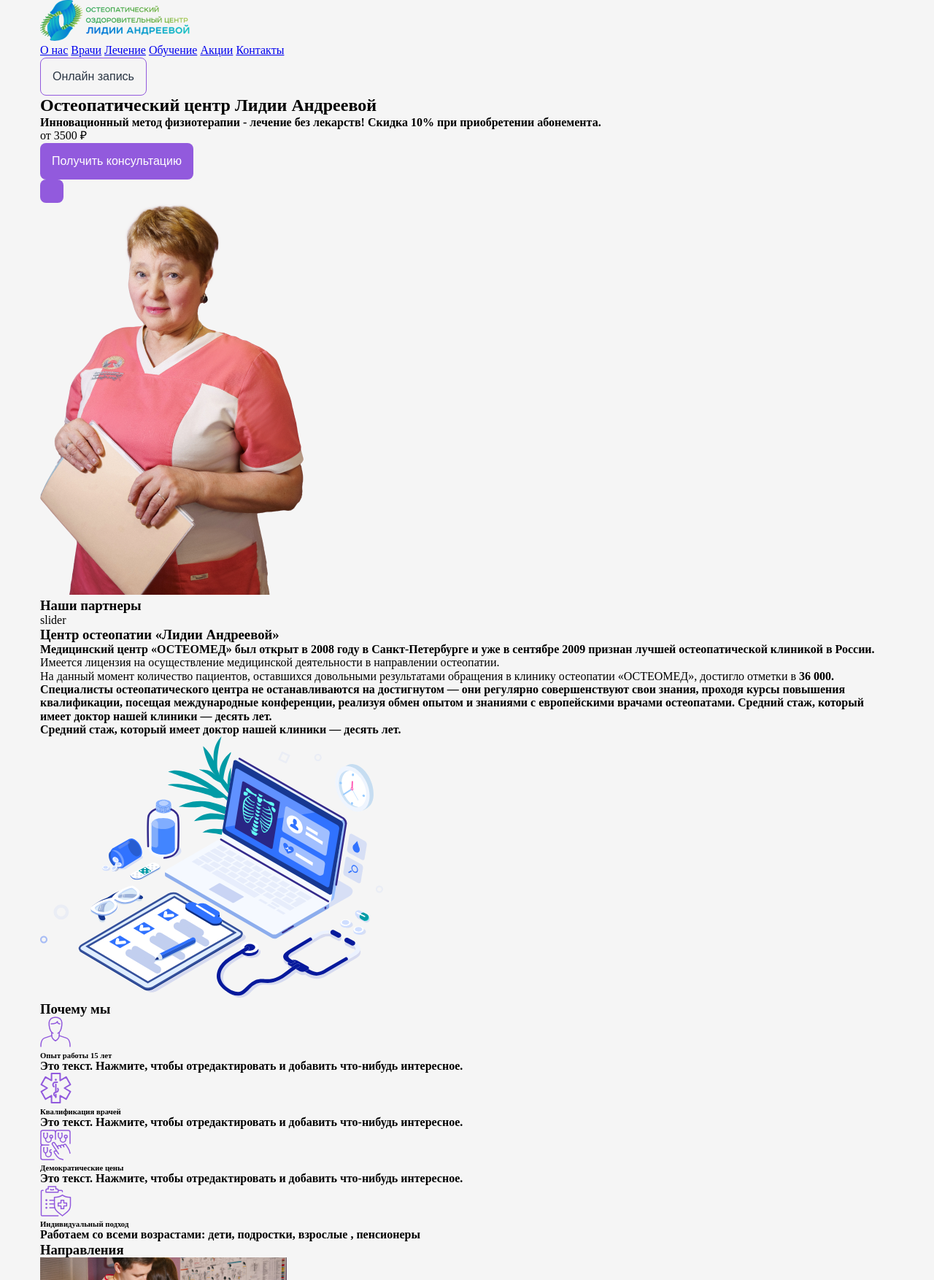
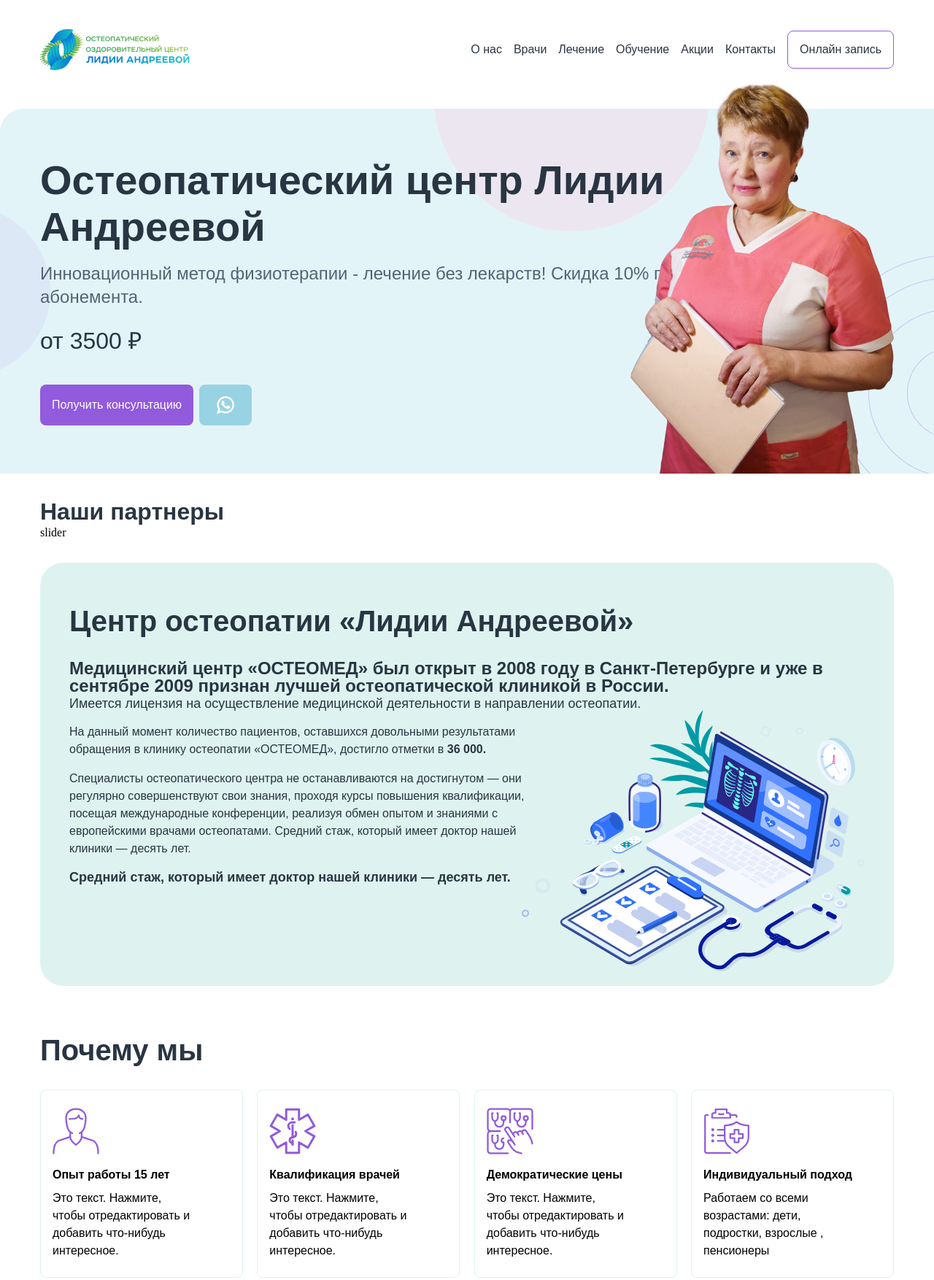
Before and after one commit to sopel1996/osteoClinic, a website: page src/index.html in a window 1280 px wide. Shown: the top 1754 px of the page at 73% size. Drawn offline with nearby package versions, Linux system fonts and the light colour scheme; files that its build step writes are made by us from their sources.

Commit message:
some style

```diff
--- a/src/index.html
+++ b/src/index.html
@@ -78,7 +78,9 @@
         <span class="sectionBanner_price">от 3500 ₽</span>
         <div class="sectionBanner_btns">
           <button class="btnFill sectionBanner_btns-btn">Получить консультацию</button>
-          <button class="btnFill sectionBanner_btns-whatsApp"></button>
+          <button class="btnFill sectionBanner_btns-whatsApp">
+            <img src="img/svg/whatsAppIcon.svg" alt="">
+          </button>
         </div>
         <img src="img/png/doctor.png" alt="" class="sectionBanner_doc" />
       </div>
@@ -94,15 +96,16 @@
     <section class="sectionAbout">
       <div class="sectionInner">
         <h3 class="sectionAbout_title">Центр остеопатии «Лидии Андреевой»</h3>
-        <p class="sectionAbot_paragraph">
-          <b>Медицинский центр «ОСТЕОМЕД» был открыт в 2008 году в Санкт-Петербурге и уже в сентябре 2009 признан лучшей остеопатической клиникой в России. </b>
+        <p class="sectionAbout_paragraph">
+          <span class="bold">Медицинский центр «ОСТЕОМЕД» был открыт в 2008 году в Санкт-Петербурге и уже в сентябре 2009 признан лучшей остеопатической клиникой в России. </span>
+          <br>
           Имеется лицензия на осуществление медицинской деятельности в направлении остеопатии.
         </p>
-        <p class="sectionAbot_paragraph">
-          На данный момент количество пациентов, оставшихся довольными результатами обращения в клинику остеопатии «ОСТЕОМЕД», достигло отметки в <b>36 000.</p>
-        </p>
-        <p class="sectionAbot_paragraph">Специалисты остеопатического центра не останавливаются на достигнутом — они регулярно совершенствуют свои знания, проходя курсы повышения квалификации, посещая международные конференции, реализуя обмен опытом и знаниями с европейскими врачами остеопатами. Средний стаж, который имеет доктор нашей клиники — десять лет.</p>
-        <p class="sectionAbot_paragraph">Средний стаж, который имеет доктор нашей клиники — десять лет.</p>
+        <span class="sectionAbout_paragraph regular">
+          На данный момент количество пациентов, оставшихся довольными результатами обращения в клинику остеопатии «ОСТЕОМЕД», достигло отметки в <b>36 000.</b>
+        </span>
+        <p class="sectionAbout_paragraph regular">Специалисты остеопатического центра не останавливаются на достигнутом — они регулярно совершенствуют свои знания, проходя курсы повышения квалификации, посещая международные конференции, реализуя обмен опытом и знаниями с европейскими врачами остеопатами. Средний стаж, который имеет доктор нашей клиники — десять лет.</p>
+        <p class="sectionAbout_paragraph"><b>Средний стаж, который имеет доктор нашей клиники — десять лет.</p></p>
         <img src="img/svg/centerImg.svg" alt="" class="sectionAbout_img">
       </div>
     </section>
--- a/src/scss/color.scss
+++ b/src/scss/color.scss
@@ -1,8 +1,11 @@
 $primary-color:        #925ADD;
 $primary-color-dark:   #293543;
-$primary-color-light:  #BBDEFB;
+$primary-color-gray:   #556376;
+$secondary-btn-color:  #98D3E3;
+$secondary-color:      #DEF3EF;
+
+
 $primary-color-text:   #FFFFFF;
 $accent-color:         #795548;
 $primary-text-color:   #212121;
-$secondary-text-color: #757575;
 $divider-color:        #BDBDBD;
--- a/src/scss/general.scss
+++ b/src/scss/general.scss
@@ -7,7 +7,8 @@
     padding: 0;
 }
 body {
-    background-color: #F5F5F5;
+    // background-color: #F5F5F5;
+    background-color: #fff;
 }
 .sectionInner {
     width: 1170px;
--- a/src/scss/sectionAbout.scss
+++ b/src/scss/sectionAbout.scss
@@ -1,10 +1,49 @@
 .sectionAbout {
+    .sectionInner {
+        display: flex;
+        flex-direction: column;
+        align-items: flex-start;
+        justify-content: flex-start;
+        background-color: $secondary-color;
+        border-radius: 32px;
+        padding: 56px 40px 20px 40px;
+        position: relative;
+        min-height: 580px
+    }
+    &_title {
+        @include MontserratSemiBold(40);
+        line-height: 48px;
+        color: $primary-color-dark;
+        margin: 0 0 30px 0;
+    }
+    &_paragraph {
+        @include MontserratMedium(18);
+        line-height: 22px;
+        color: $primary-color-dark;
+        margin: 0 0 16px 0;
+        &:nth-child(3),
+        &:nth-child(4),
+        &:nth-child(5){
+            width: 670px;
+        }
+    }
+    &_img {
+        position: absolute;
+        bottom: 20px;
+        right: 40px;
+        width: 470px;
+        height: 358px
+    }
+    .bold{
+        @include MontserratSemiBold(24);
+    }
+    .regular{
+        @include MontserratRegular(16);
+        line-height: 24px;
+    }
+    .medium{
+        @include MontserratMedium(16);
+        line-height: 24px;
+
+    }
 }
-.sectionInner {
-}
-.sectionAbout_title {
-}
-.sectionAbot_paragraph {
-}
-.sectionAbout_img {
-}
--- a/src/scss/sectionBanner.scss
+++ b/src/scss/sectionBanner.scss
@@ -1,20 +1,54 @@
+@import 'color.scss';
+@import 'mixins.scss';
 .sectionBanner {
-}
+    background: #fff url(../img/png/firstBannerBg.png) left bottom no-repeat;
+    height: 500px;
     .sectionInner {
+        height: 100%;
+        position: relative;
+        display: flex;
+        flex-direction: column;
+        align-items: flex-start;
+        justify-content: center;
     }
     .sectionBanner_title {
+        @include MontserratSemiBold(56);
+        color: $primary-color-dark;
+        margin: 0 0 16px 0;
     }
     .sectionBanner_subTitle {
+        margin: 0 0 24px 0;
+        @include MontserratRegular(24);
+        line-height: 32px;
+        color: $primary-color-gray;
     }
     .sectionBanner_price {
+        margin: 0 0 40px 0;
+        @include MontserratMedium(32);
+        line-height: 40px;
+        color: $primary-color-dark;
     }
     .sectionBanner_btns {
-}
-.btnFill {
-}
+        display: flex;
+        flex-direction: row;
+        align-items: center;
+        justify-content: flex-start;
         .sectionBanner_btns-btn {
+            margin: 0 8px 0 0;
+            line-height: 24px;
         }
         .sectionBanner_btns-whatsApp {
+            padding: 16px 24px;
+            background-color: $secondary-btn-color;
+            img{
+                width: 24px;
+                height: 24px;
+            }
+        }
     }
     .sectionBanner_doc {
+        position: absolute;
+        bottom: 0;
+        right: 0;
     }
+}
--- a/src/scss/sectionHeader.scss
+++ b/src/scss/sectionHeader.scss
@@ -1,14 +1,36 @@
+@import 'color.scss';
+@import 'mixins.scss';
 .sectionHeader {
+    background-color: #fff;
+    padding: 40px 0 53px 0;
+    .sectionInner {
+        display: flex;
+        flex-direction: row;
+        align-items: center;
+        justify-content: space-between;
     }
-.sectionInner {
+    &_logo {
     }
-.sectionHeader_logo {
+    &_nav {
+        display: flex;
+        flex-direction: row;
+        align-items: center;
+        justify-content: space-between;
+        &-item {
+            margin: 0 16px 0 0;
+            color: $primary-color-dark;
+            text-decoration: none;
+            @include MontserratMedium(16);
+            transition: color 0.5s;
+            &:active,
+            &:visited{
+                color: $primary-color-dark;
             }
-.sectionHeader_nav {
+            &:hover{
+                color: $primary-color;
             }
-.sectionHeader_nav-item {
         }
-.btn {
     }
-.sectionHeader_nav-btn {
+    &_nav-btn {
     }
+}
--- a/src/scss/sectionPartners.scss
+++ b/src/scss/sectionPartners.scss
@@ -1,6 +1,13 @@
 .sectionPartners {
+    padding: 32px 0 ;
+    .sectionInner {
+        display: flex;
+        flex-direction: column;
+
+    }
+    .sectionPartners_title {
+        @include MontserratSemiBold(32);
+        line-height: 40px;
+        color: $primary-color-dark;
+    }
 }
-.sectionInner {
-}
-.sectionPartners_title {
-}
--- a/src/scss/sectionWhyUs.scss
+++ b/src/scss/sectionWhyUs.scss
@@ -1,16 +1,43 @@
 .sectionWhyUs {
-}
+    margin: 64px 0;
     .sectionInner {
     }
-.sectionWhyUs_title {
+    &_title {
+        @include MontserratSemiBold(40);
+        line-height: 48px;
+        color: $primary-color-dark;
+        margin: 0 0 30px 0;
     }
-.sectionWhyUs_cards {
+    &_cards {
+        display: flex;
+        flex-direction: row;
+        align-items: center;
+        justify-content: space-between;
+        &-item {
+            display: flex;
+            flex-direction: column;
+            align-items: flex-start;
+            justify-content: space-between;
+            padding: 24px 16px;
+            border: 1px solid $secondary-color;
+            border-radius: 8px;
+            width: 278px;
+            &-img {
+                width: 64px;
+                height: 64px;
+                margin: 0 0 16px 0;
             }
-.sectionWhyUs_cards-item {
+            &-title {
+                margin: 0 0 8px 0;
+                @include MontserratMedium(16);
+                font-weight: bold;
+                line-height: 24px;
             }
-.sectionWhyUs_cards-item-img {
+            &-text {
+                @include MontserratRegular(16);
+                line-height: 24px;
+                width: 190px;
             }
-.sectionWhyUs_cards-item-title {
         }
-.sectionWhyUs_cards-item-text {
     }
+}
--- a/src/scss/style.scss
+++ b/src/scss/style.scss
@@ -17,6 +17,17 @@
 @import 'color.scss';
 @import 'fonts.scss';
 @import 'general.scss';
+@import "sectionHeader.scss";
+@import "sectionBanner.scss";
+@import "sectionPartners.scss";
+@import "sectionAbout.scss";
+@import "sectionWhyUs.scss";
+@import "sectionActivities.scss";
+@import "sectionHowLong.scss";
+@import "sectionSecondBanner.scss";
+@import "sectionPromotions.scss";
+@import "sectionForm.scss";
+@import "sectionFooter.scss";
 // @import 'mobMenu.scss';
 // @import 'sectionHeader.scss';
 // @import 'sectionBanner.scss';
```
Also changed, not shown: src/img/svg/whatsAppIcon.svg (added). Lines whose indentation alone changed are shown as unchanged.
